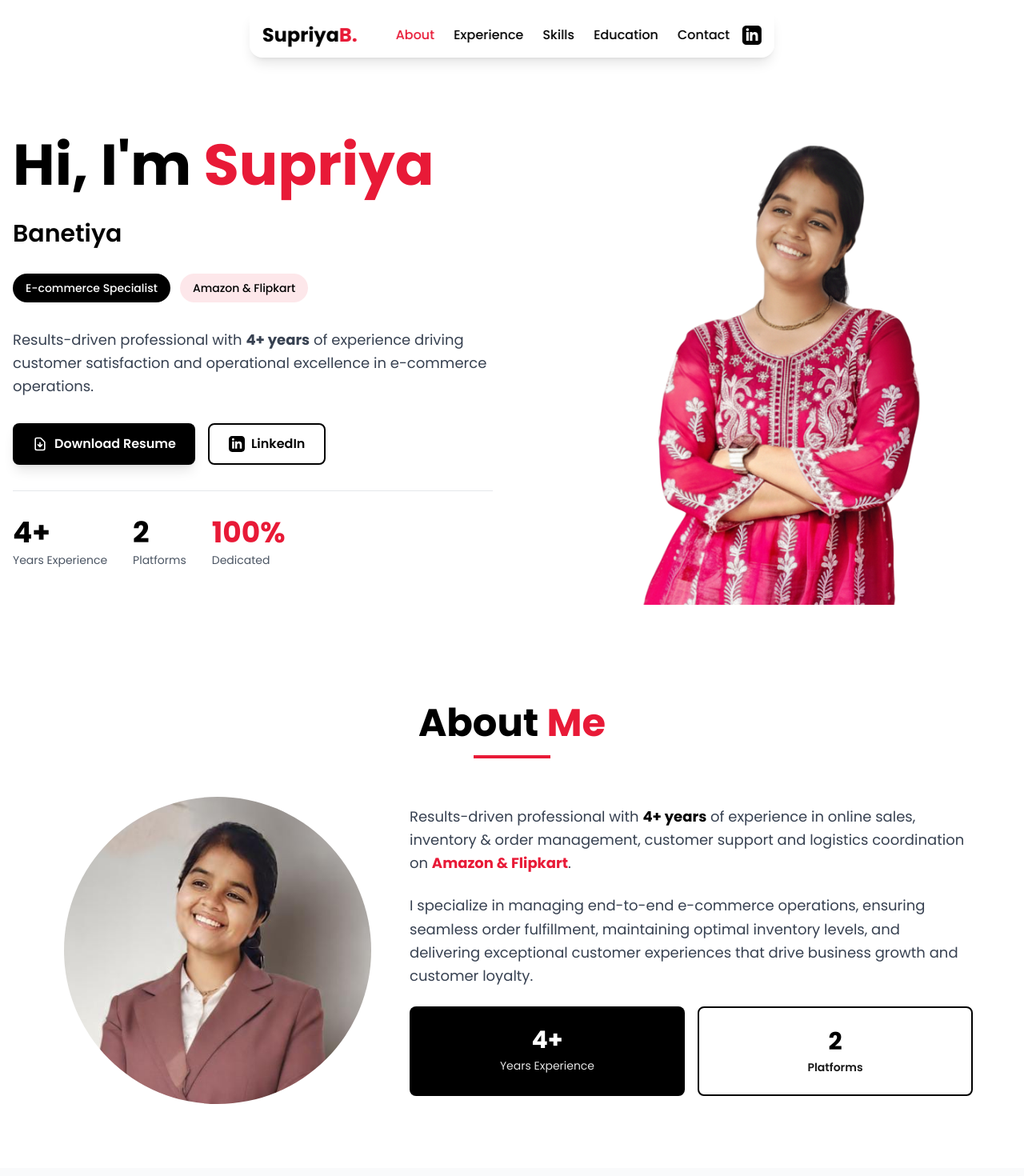
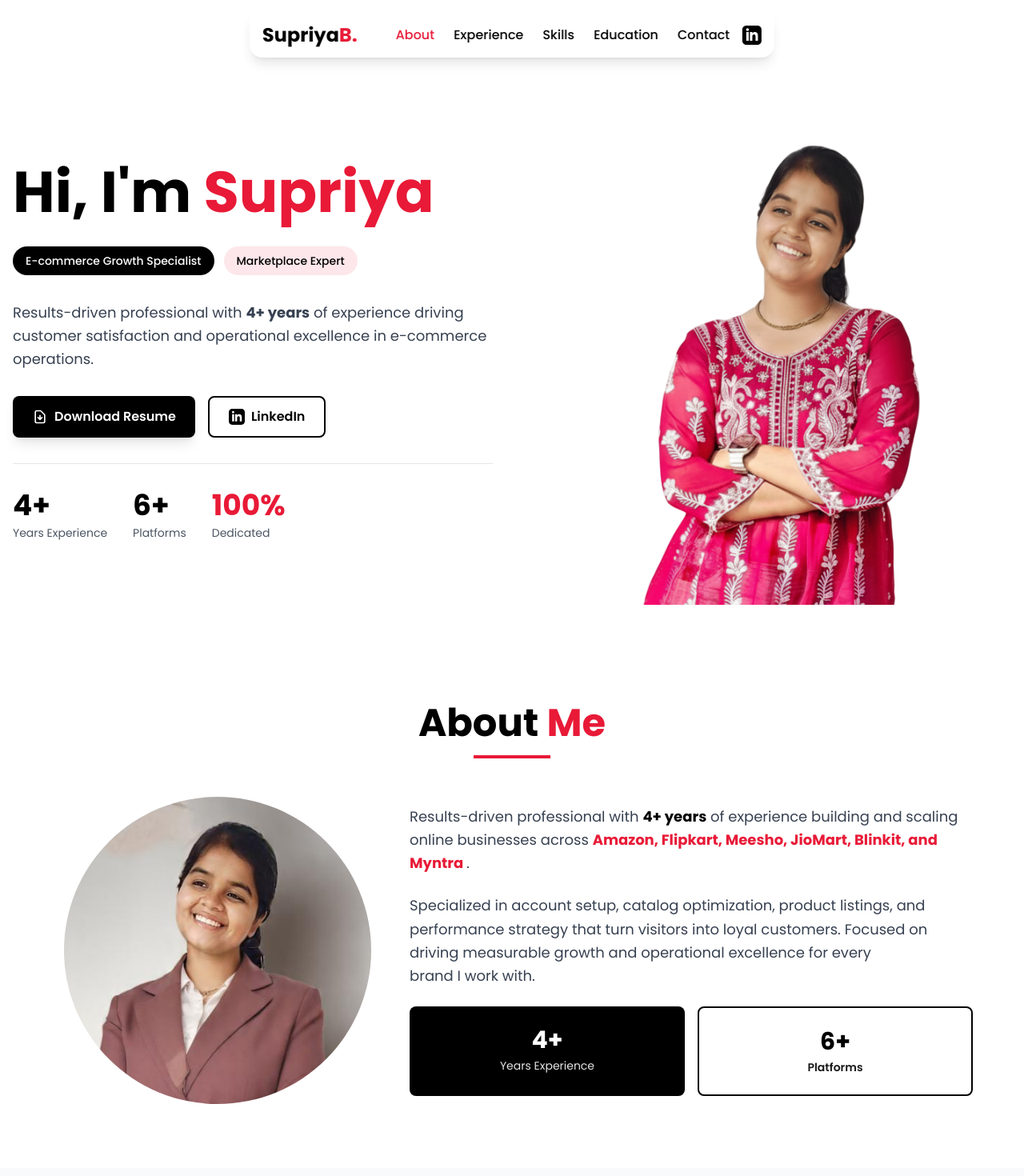
Before and after one commit to supriyabanetiya/supriya-portfolio, a React (Vite) app: page / in a window 1280 px wide. Shown: the top 1470 px of the page at 80% size. Built offline with nearby package versions, Linux system fonts and the light colour scheme.

Commit message:
Fix about me

```diff
--- a/index.html
+++ b/index.html
@@ -4,9 +4,9 @@
     <meta charset="UTF-8" />
     <link rel="icon" type="image/svg+xml" href="/vite.svg" />
     <meta name="viewport" content="width=device-width, initial-scale=1.0" />
-    <meta name="description" content="Supriya Banetiya - E-commerce & Store Specialist. Driving customer satisfaction & operational excellence in e-commerce with 4+ years of experience." />
-    <meta name="keywords" content="E-commerce, Amazon, Flipkart, Inventory Management, Customer Service, Supriya Banetiya" />
-    <meta name="author" content="Supriya Banetiya" />
+    <meta name="description" content="Supriya - E-commerce & Store Specialist. Driving customer satisfaction & operational excellence in e-commerce with 4+ years of experience." />
+    <meta name="keywords" content="E-commerce, Amazon, Flipkart, Meesho, Myntra, Jio Mart, Blinkit, Inventory Management, Customer Service, Supriya Banetiya" />
+    <meta name="author" content="Supriya" />
 
     <!-- Open Graph / Facebook -->
     <meta property="og:type" content="website" />
--- a/src/components/About.jsx
+++ b/src/components/About.jsx
@@ -13,7 +13,7 @@
               <div className="w-96 h-96 rounded-full bg-gray-100 flex items-center justify-center overflow-hidden">
                 <img
                   src="./a.jpg"
-                  alt="Supriya Banetiya - E-commerce Specialist"
+                  alt="Supriya - E-commerce Specialist"
                   className="w-full h-full object-cover"
                 />
               </div>
@@ -22,16 +22,11 @@
             <div className="flex-1 text-center md:text-left">
               <p className="text-lg text-gray-700 leading-relaxed mb-6">
                 Results-driven professional with{' '}
-                <strong className="text-navy">4+ years</strong> of experience in
-                online sales, inventory & order management, customer support and
-                logistics coordination on{' '}
-                <strong className="text-gold">Amazon & Flipkart</strong>.
+                <strong className="text-navy">4+ years</strong> of experience building and scaling online businesses across{' '}
+                <strong className="text-gold">Amazon, Flipkart, Meesho, JioMart, Blinkit, and Myntra                </strong>.
               </p>
               <p className="text-lg text-gray-700 leading-relaxed mb-6">
-                I specialize in managing end-to-end e-commerce operations,
-                ensuring seamless order fulfillment, maintaining optimal inventory
-                levels, and delivering exceptional customer experiences that drive
-                business growth and customer loyalty.
+                Specialized in account setup, catalog optimization, product listings, and performance strategy that turn visitors into loyal customers. Focused on driving measurable growth and operational excellence for every brand I work with.
               </p>
               <div className="grid grid-cols-2 gap-4 text-center">
                 <div className="bg-black p-6 rounded-lg text-white">
@@ -39,7 +34,7 @@
                   <div className="text-sm opacity-90">Years Experience</div>
                 </div>
                 <div className="btn-outline p-6 rounded-lg text-navy bg-transparent border-2 border-navy hover:bg-navy hover:text-white transition-colors duration-300">
-                  <div className="text-3xl font-bold mb-1">2</div>
+                  <div className="text-3xl font-bold mb-1">6+</div>
                   <div className="text-sm opacity-90">Platforms</div>
                 </div>
               </div>
--- a/src/components/Hero.jsx
+++ b/src/components/Hero.jsx
@@ -19,17 +19,16 @@
               Hi, I'm{' '}
               <span className="text-gold">Supriya</span>
             </h1>
-            <h2 className="text-2xl md:text-3xl text-navy font-semibold">
-              Banetiya
-            </h2>
 
             <div className="flex flex-wrap gap-3 mb-6">
               <span className="px-4 py-2 bg-navy text-white rounded-full text-sm font-medium">
-                E-commerce Specialist
+                E-commerce Growth Specialist
               </span>
               <span className="px-4 py-2 bg-gold/10 text-navy rounded-full text-sm font-medium">
-                Amazon & Flipkart
+              Marketplace Expert
+
               </span>
+
             </div>
 
             <p className="text-lg text-gray-700 leading-relaxed mb-8">
@@ -67,7 +66,7 @@
                 <div className="text-sm text-gray-600">Years Experience</div>
               </div>
               <div>
-                <div className="text-4xl font-bold text-navy mb-1">2</div>
+                <div className="text-4xl font-bold text-navy mb-1">6+</div>
                 <div className="text-sm text-gray-600">Platforms</div>
               </div>
               <div>
```
